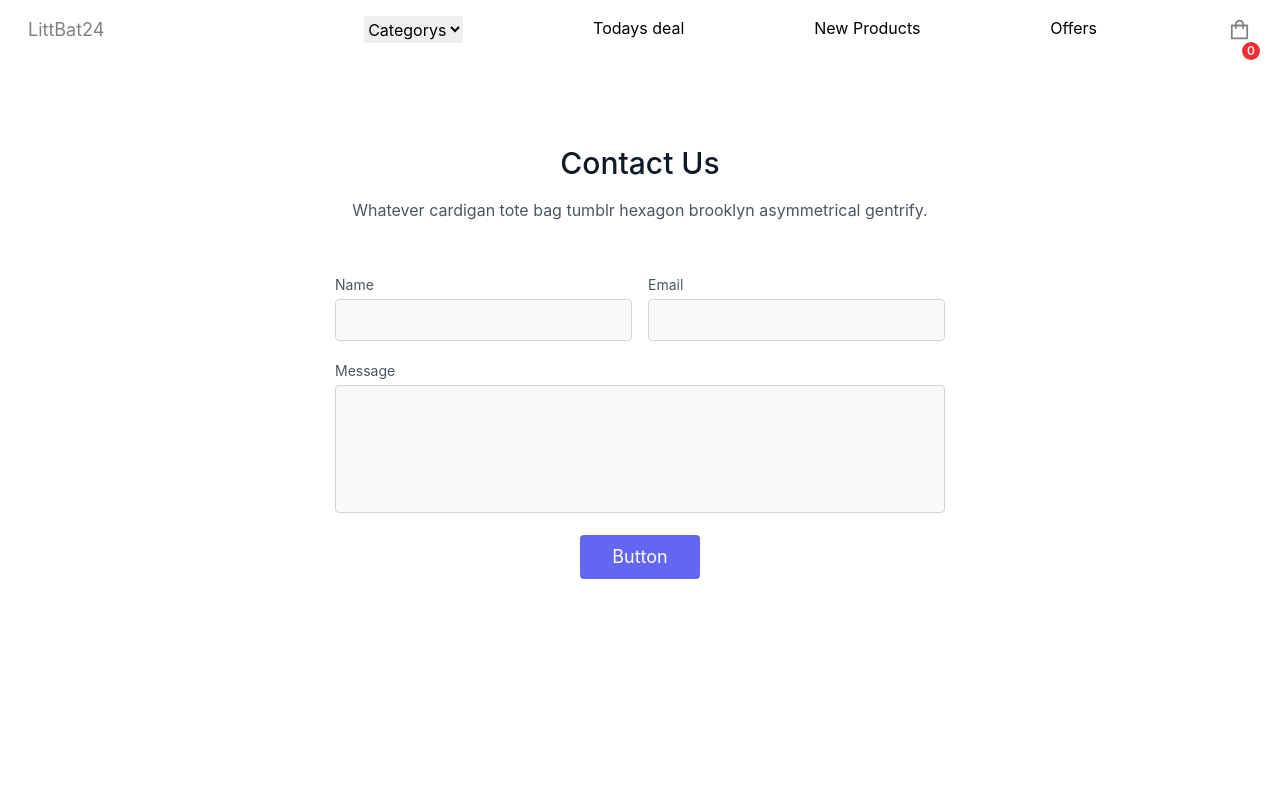
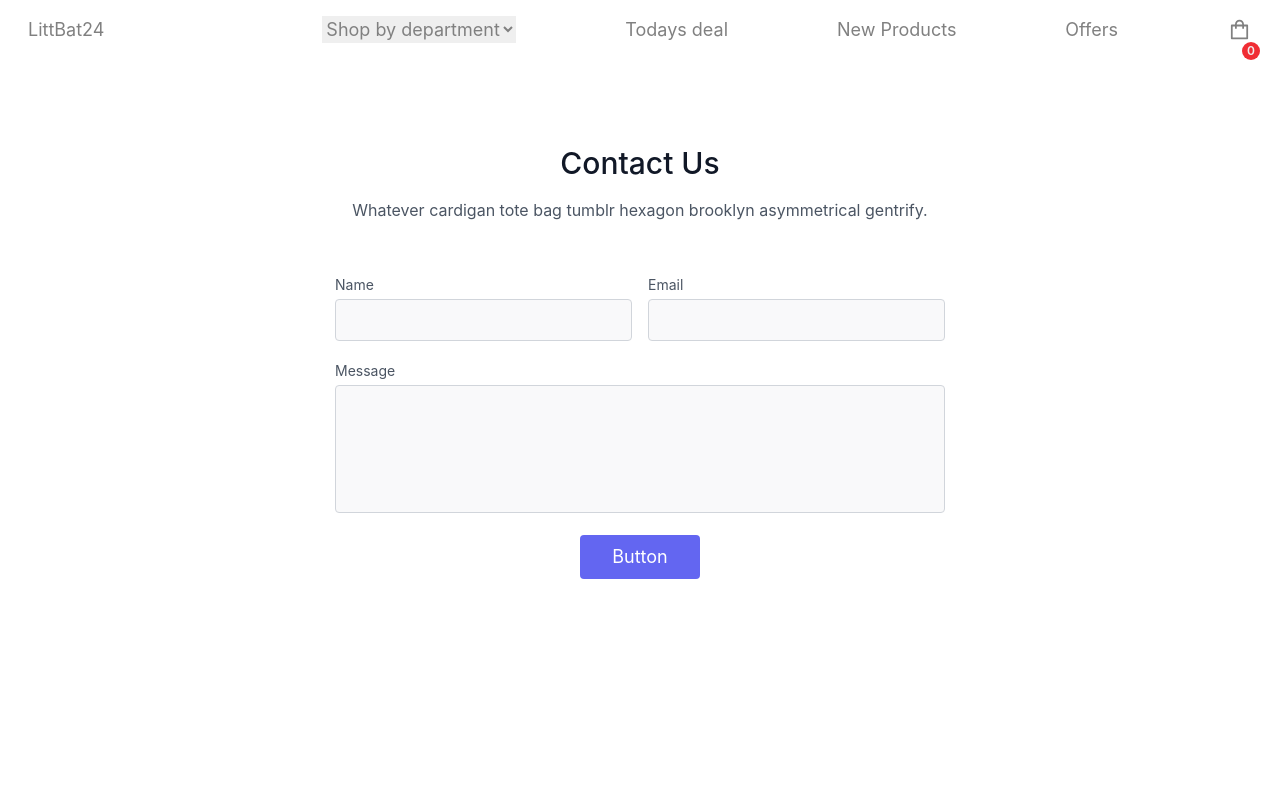
Before and after one commit to emmazyconcepts/Littbat24, a Next.js app: page /contact in a window 1280 px wide. Shown: the top 800 px of the page. Built offline with nearby package versions, Linux system fonts and the light colour scheme.

Commit message:
‘add’

```diff
--- a/components/Navbar.jsx
+++ b/components/Navbar.jsx
@@ -15,21 +15,21 @@ const Navbar = () => {
 
       <div></div>
 
-      <select name="" id="">
+      <select className="logo" name="" id="">
         {" "}
-        <option>Categorys</option>
-        <option>64VOLT</option>
-        <option>64VOLT</option>
-        <option>64VOLT</option>
-        <option>64VOLT</option>
-        <option>64VOLT</option>
-        <option>64VOLT</option>
-        <option>64VOLT</option>
+        <option>Shop by department</option>
+        <option>12v batteries</option>
+        <option>24v batteries</option>
+        <option>48v batteries</option>
+        <option>512v batteries</option>
+        <option>380v batteries</option>
+        <option>409v batteries</option>
+        <option>6v batteries</option>
       </select>
 
-      <h1>Todays deal</h1>
-      <h1>New Products</h1>
-      <h1>Offers</h1>
+      <h1 className="logo">Todays deal</h1>
+      <h1 className="logo">New Products</h1>
+      <h1 className="logo">Offers</h1>
 
       <button
         type="button"
```
